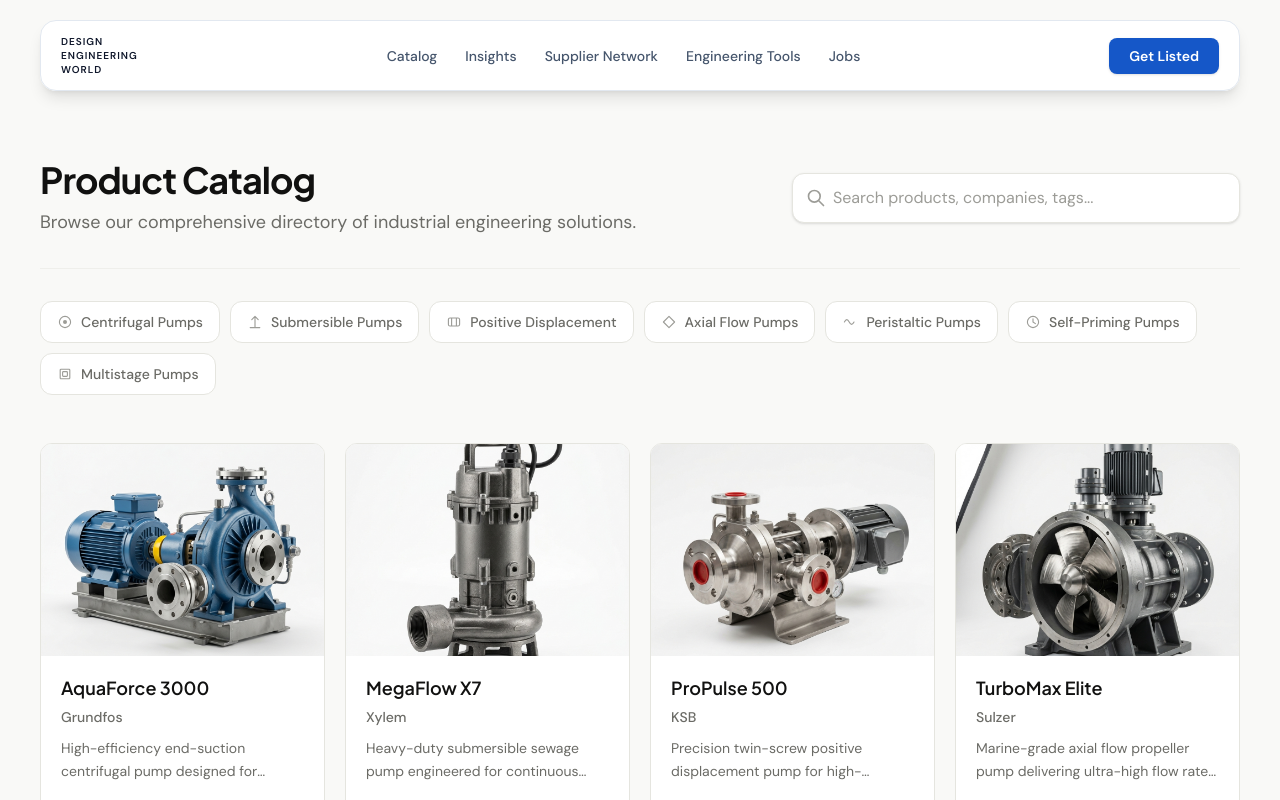
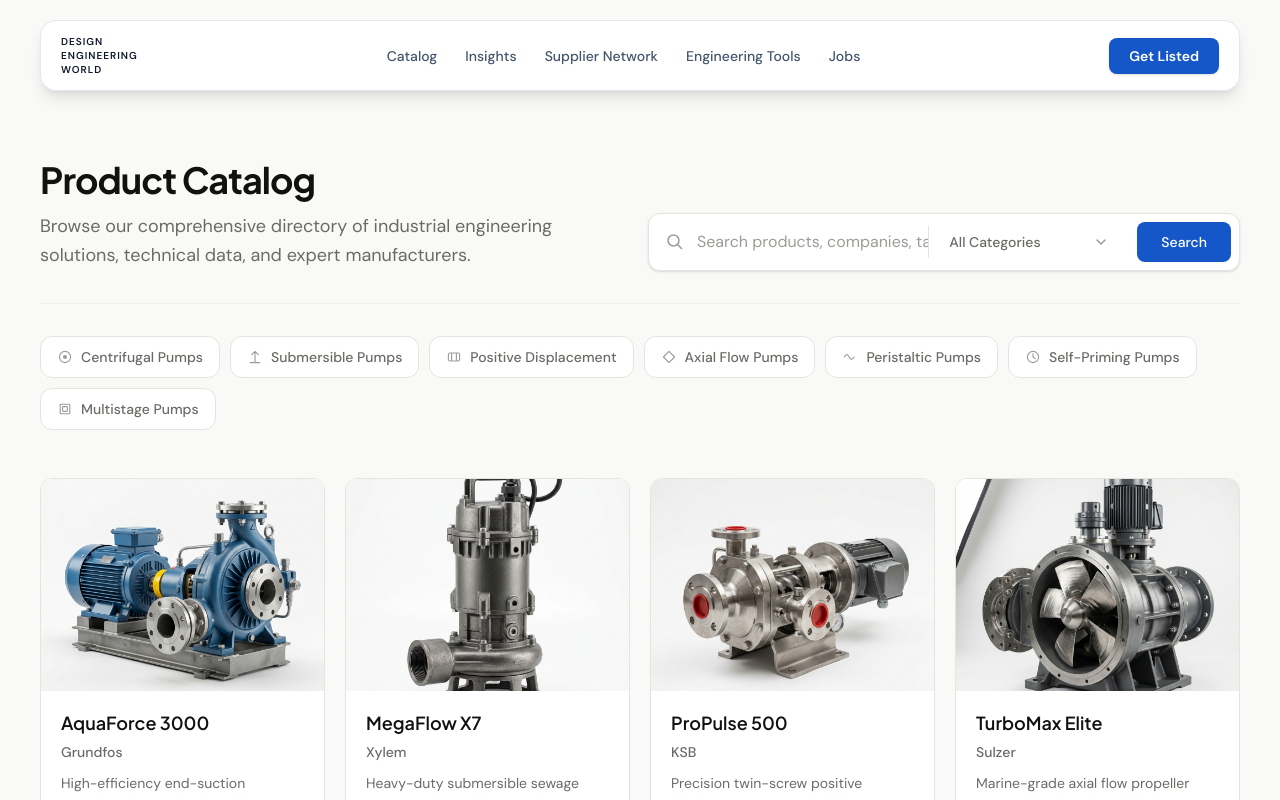
Before and after one commit to RAJAT0404/dew-frontend, a Next.js app: page /catalog in a window 1280 px wide. Shown: the top 800 px of the page. Built offline with nearby package versions, Linux system fonts and the light colour scheme.

Commit message:
UI update on dropdown on searchbar

```diff
--- /dev/null
+++ b/src/components/CategoryDropdown.tsx
@@ -0,0 +1,92 @@
+"use client";
+
+import { useState, useRef, useEffect } from "react";
+import { categories } from "@/lib/data";
+
+interface CategoryDropdownProps {
+  value: string;
+  onChange: (value: string) => void;
+  className?: string;
+}
+
+export default function CategoryDropdown({ value, onChange, className = "" }: CategoryDropdownProps) {
+  const [isOpen, setIsOpen] = useState(false);
+  const containerRef = useRef<HTMLDivElement>(null);
+
+  const displayValue = value || "All Categories";
+
+  useEffect(() => {
+    const handleClickOutside = (event: MouseEvent) => {
+      if (containerRef.current && !containerRef.current.contains(event.target as Node)) {
+        setIsOpen(false);
+      }
+    };
+    document.addEventListener("mousedown", handleClickOutside);
+    return () => document.removeEventListener("mousedown", handleClickOutside);
+  }, []);
+
+  const handleSelect = (category: string) => {
+    onChange(category === "All Categories" ? "" : category);
+    setIsOpen(false);
+  };
+
+  return (
+    <div ref={containerRef} className={`relative flex-shrink-0 ${className}`}>
+      <button
+        type="button"
+        onClick={() => setIsOpen(!isOpen)}
+        className="flex items-center justify-between w-full h-full px-5 text-sm font-medium text-muted hover:text-ink transition-colors duration-150 outline-none cursor-pointer min-w-[200px]"
+        aria-haspopup="listbox"
+        aria-expanded={isOpen}
+      >
+        <span className="whitespace-nowrap">{displayValue}</span>
+        <svg
+          viewBox="0 0 16 16"
+          fill="none"
+          className={`w-4 h-4 ml-3 text-faint flex-shrink-0 transition-transform duration-200 ${isOpen ? "rotate-180" : ""}`}
+          aria-hidden="true"
+        >
+          <path d="M4 6l4 4 4-4" stroke="currentColor" strokeWidth="1.5" strokeLinecap="round" strokeLinejoin="round" />
+        </svg>
+      </button>
+
+      {isOpen && (
+        <div
+          className="absolute left-0 top-full mt-2 w-64 bg-surface border border-line rounded-xl shadow-xl z-50 overflow-hidden animate-fade-in py-1"
+          role="listbox"
+        >
+          <div className="max-h-72 overflow-y-auto scrollbar-hide">
+            {categories.map((cat, index) => {
+              const isSelected = (value === "" && cat === "All Categories") || value === cat;
+              return (
+                <div key={cat} className={index !== categories.length - 1 ? "border-b border-line/30" : ""}>
+                  <button
+                    type="button"
+                    role="option"
+                    aria-selected={isSelected}
+                    onClick={() => handleSelect(cat)}
+                    className={`w-full flex items-center justify-between px-4 py-3 text-sm text-left transition-colors duration-150 ${
+                      isSelected
+                        ? "bg-accent-subtle text-accent font-semibold"
+                        : "text-muted hover:bg-canvas hover:text-ink"
+                    }`}
+                  >
+                    <span className="truncate">{cat}</span>
+                    {isSelected && (
+                      <svg viewBox="0 0 16 16" fill="none" className="w-4 h-4 flex-shrink-0" aria-hidden="true">
+                        <path d="M12 5L6.5 10.5L4 8" stroke="currentColor" strokeWidth="2" strokeLinecap="round" strokeLinejoin="round" />
+                      </svg>
+                    )}
+                  </button>
+                </div>
+              );
+            })}
+          </div>
+
+          {/* Subtle footer gradient for scroll depth */}
+          <div className="absolute bottom-0 inset-x-0 h-4 bg-gradient-to-t from-surface to-transparent pointer-events-none opacity-50" />
+        </div>
+      )}
+    </div>
+  );
+}
--- a/src/components/ProductCatalog.tsx
+++ b/src/components/ProductCatalog.tsx
@@ -5,6 +5,7 @@
 import { products, categories, Product } from "@/lib/data";
 import ProductCard from "./ProductCard";
 import CategoryPills from "./CategoryPills";
+import CategoryDropdown from "./CategoryDropdown";
 
 const ITEMS_PER_PAGE = 12; // 4x3 grid
 
@@ -49,12 +50,13 @@
     window.scrollTo({ top: 0, behavior: "smooth" });
   };
 
-  const handleSearchChange = (e: React.ChangeEvent<HTMLInputElement>) => {
-    const val = e.target.value;
-    setSearchQuery(val);
+  const handleSearchSubmit = (e: React.FormEvent) => {
+    e.preventDefault();
     const params = new URLSearchParams(searchParams.toString());
-    if (val) params.set("q", val);
+    if (searchQuery) params.set("q", searchQuery);
     else params.delete("q");
+    if (activeCategory !== "All Categories") params.set("category", activeCategory);
+    else params.delete("category");
     router.push(`/catalog?${params.toString()}`, { scroll: false });
   };
 
@@ -62,30 +64,63 @@
     <div id="products" className="max-w-7xl mx-auto px-6 lg:px-10 py-12 scroll-mt-24">
       {/* Search and Filters Header */}
       <div className="flex flex-col space-y-8 mb-12">
-        <div className="flex flex-col md:flex-row md:items-center justify-between gap-6">
-          <div>
+        <div className="flex flex-col lg:flex-row lg:items-end justify-between gap-8">
+          <div className="max-w-xl">
             <h1 className="font-display text-4xl font-bold text-ink tracking-tight">
               Product Catalog
             </h1>
-            <p className="text-muted mt-2 text-lg">
-              Browse our comprehensive directory of industrial engineering solutions.
+            <p className="text-muted mt-3 text-lg leading-relaxed">
+              Browse our comprehensive directory of industrial engineering solutions, technical data, and expert manufacturers.
             </p>
           </div>
 
-          <div className="relative max-w-md w-full">
-            <div className="absolute inset-y-0 left-0 pl-3.5 flex items-center pointer-events-none">
-              <svg className="h-5 w-5 text-faint" fill="none" viewBox="0 0 24 24" stroke="currentColor">
-                <path strokeLinecap="round" strokeLinejoin="round" strokeWidth={2} d="M21 21l-6-6m2-5a7 7 0 11-14 0 7 7 0 0114 0z" />
+          <form
+            onSubmit={handleSearchSubmit}
+            className="flex-1 max-w-2xl w-full"
+          >
+            <div className="flex items-stretch bg-surface border border-line rounded-xl shadow-sm hover:border-accent-border focus-within:border-accent focus-within:ring-2 focus-within:ring-accent/15 transition-all duration-200">
+              {/* Search icon */}
+              <div className="flex items-center pl-4 pr-3 text-faint flex-shrink-0">
+                <svg viewBox="0 0 20 20" fill="none" className="w-5 h-5" aria-hidden="true">
+                  <circle cx="8.5" cy="8.5" r="5.5" stroke="currentColor" strokeWidth="1.5" />
+                  <path d="M13 13l3.5 3.5" stroke="currentColor" strokeWidth="1.5" strokeLinecap="round" />
                 </svg>
               </div>
+
+              {/* Text input */}
               <input
                 type="text"
                 placeholder="Search products, companies, tags..."
                 value={searchQuery}
-              onChange={handleSearchChange}
-              className="block w-full pl-10 pr-4 py-3 bg-surface border border-line rounded-xl text-ink placeholder:text-faint focus:outline-none focus:ring-2 focus:ring-accent/20 focus:border-accent transition-all shadow-sm"
+                onChange={(e) => setSearchQuery(e.target.value)}
+                className="flex-1 py-4 text-base text-ink placeholder:text-faint bg-transparent outline-none min-w-0"
               />
+
+              {/* Divider */}
+              <div className="w-px bg-line my-3 flex-shrink-0" aria-hidden="true" />
+
+              {/* Category Dropdown */}
+              <CategoryDropdown
+                value={activeCategory === "All Categories" ? "" : activeCategory}
+                onChange={(val) => {
+                  const category = val || "All Categories";
+                  setActiveCategory(category);
+                  const params = new URLSearchParams(searchParams.toString());
+                  if (val) params.set("category", val);
+                  else params.delete("category");
+                  router.push(`/catalog?${params.toString()}`, { scroll: false });
+                }}
+              />
+
+              {/* Submit button */}
+              <button
+                type="submit"
+                className="cursor-pointer m-2 px-6 bg-accent hover:bg-accent-hover text-white text-sm font-medium rounded-lg transition-colors duration-150 flex-shrink-0"
+              >
+                Search
+              </button>
             </div>
+          </form>
         </div>
 
         <div className="border-t border-line/50 pt-8">
```
Also changed, not shown: src/components/SearchBar.tsx (+6 -20 lines). Lines whose indentation alone changed are shown as unchanged.
